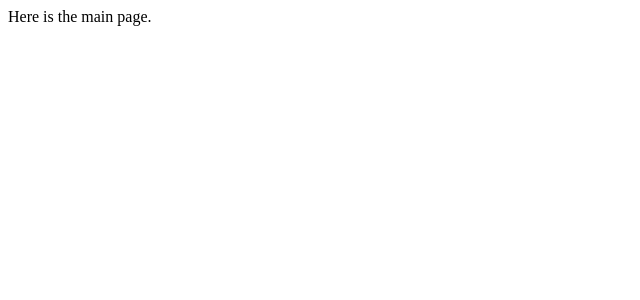
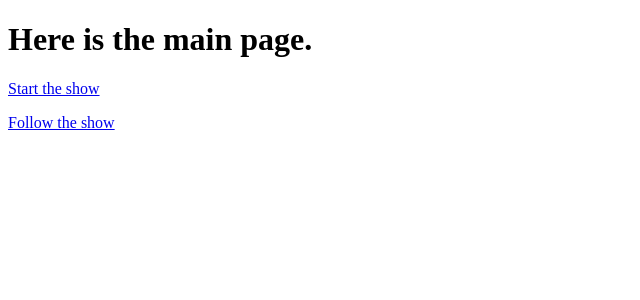
Before and after one commit to olin/film-festival, a React app: page / in a window 1280 px wide. Shown: the top 300 px of the page, without its empty margins (0-640 px from the left). Built offline with nearby package versions, Linux system fonts and the light colour scheme; the HTML template or start-up script is replaced by a standard one.

Commit message:
Add guide page and connect to socket.io

```diff
--- /dev/null
+++ b/src/guide.jsx
@@ -0,0 +1,33 @@
+import React from 'react';
+import PropTypes from 'prop-types';
+import io from 'socket.io-client';
+
+export default class GuidePanel extends React.Component {
+
+    constructor(props) {
+        super(props)
+        this.state = {
+            video: null
+        }
+        this.client = io('http://localhost:9091');
+        this.client.on('now-playing', (data) => {
+            console.log('Received data: ' + data);
+        })
+    }
+
+
+    render() {
+        if (this.state.video == null) {
+            return (
+                <div>
+                    <p>Not connected</p>
+                </div>
+            )
+        }
+        return (
+        <div>
+            <h1>Now Playing: {video.name}</h1>
+            <p>hyperlink: {video.url}<a href="http://example.com">http://example.com</a></p>
+        </div>);
+    }
+}
--- a/src/index.jsx
+++ b/src/index.jsx
@@ -2,6 +2,7 @@ import ReactDOM from 'react-dom';
 import React from 'react';
 import { BrowserRouter, Route, Switch } from 'react-router-dom';
 import VideoInfoPanel from './video-info-panel';
+import GuidePanel from './guide';
 
 /**
  * The main React container for the app. It holds the state and passes it down
@@ -15,13 +16,19 @@ class App extends React.Component {
         return (
             <BrowserRouter>
                 <Switch>
-                    <Route path="/test"
+                    <Route path="/watch"
                         component={props => <VideoInfoPanel />}
                         />
+                    <Route path="/guide"
+                        component={props => <GuidePanel />}
+                        />
                     <Route exact path="/">
-                        <div>Here is the main page.</div>
+                        <div>
+                            <h1> Here is the main page.</h1>
+                            <p><a href="/watch">Start the show</a></p>
+                            <p><a href="/guide">Follow the show</a></p>
+                        </div>
                     </Route>
-
                 </Switch>
             </BrowserRouter>
             // <div>Test</div>
--- a/src/video-info-panel.jsx
+++ b/src/video-info-panel.jsx
@@ -1,6 +1,6 @@
 import React from 'react';
 import PropTypes from 'prop-types';
-import SocketIO from 'socket.io-client';
+import io from 'socket.io-client';
 import ReactPlayer from 'react-player';
 
 export default class VideoInfoPanel extends React.Component {
@@ -19,7 +19,7 @@ export default class VideoInfoPanel extends React.Component {
             {name: "שטיח || Rug", url: "https://vimeo.com/channels/staffpicks/280980737"}
         ];
         // TODO: Fix the server URI
-        // this.client = new SocketIO('http://localhost:9091');
+        this.client = io('http://localhost:9091');
         // this.client.on('update', msg => this.handleUpdate(msg));
     }
 
@@ -41,6 +41,7 @@ export default class VideoInfoPanel extends React.Component {
 
     render() {
         let video = this.playlist[this.state.position];
+        this.client.emit('now-playing', video);
         console.log(`Playing ${video.name} from ${video.url}`)
         return (
         <div>
```
